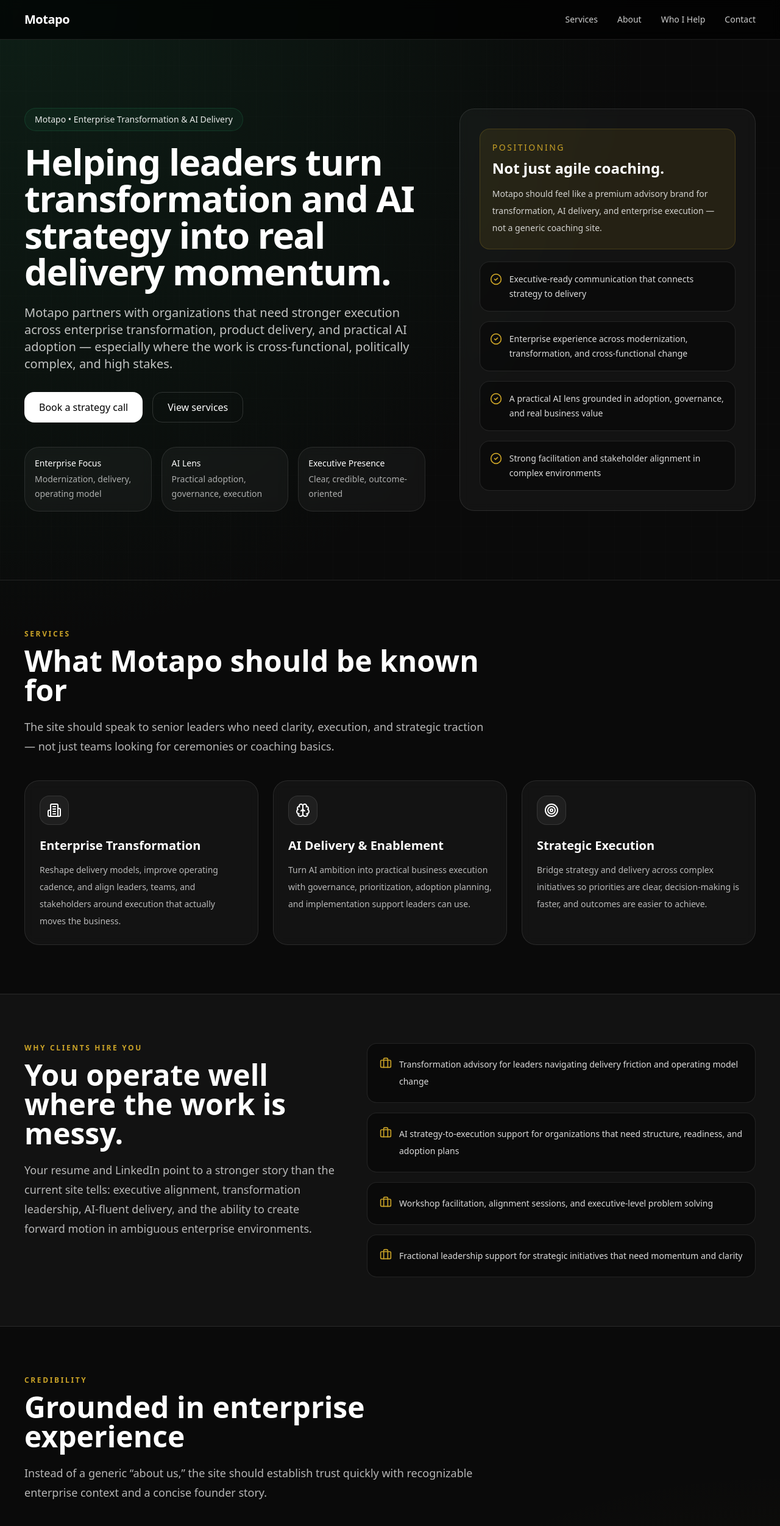
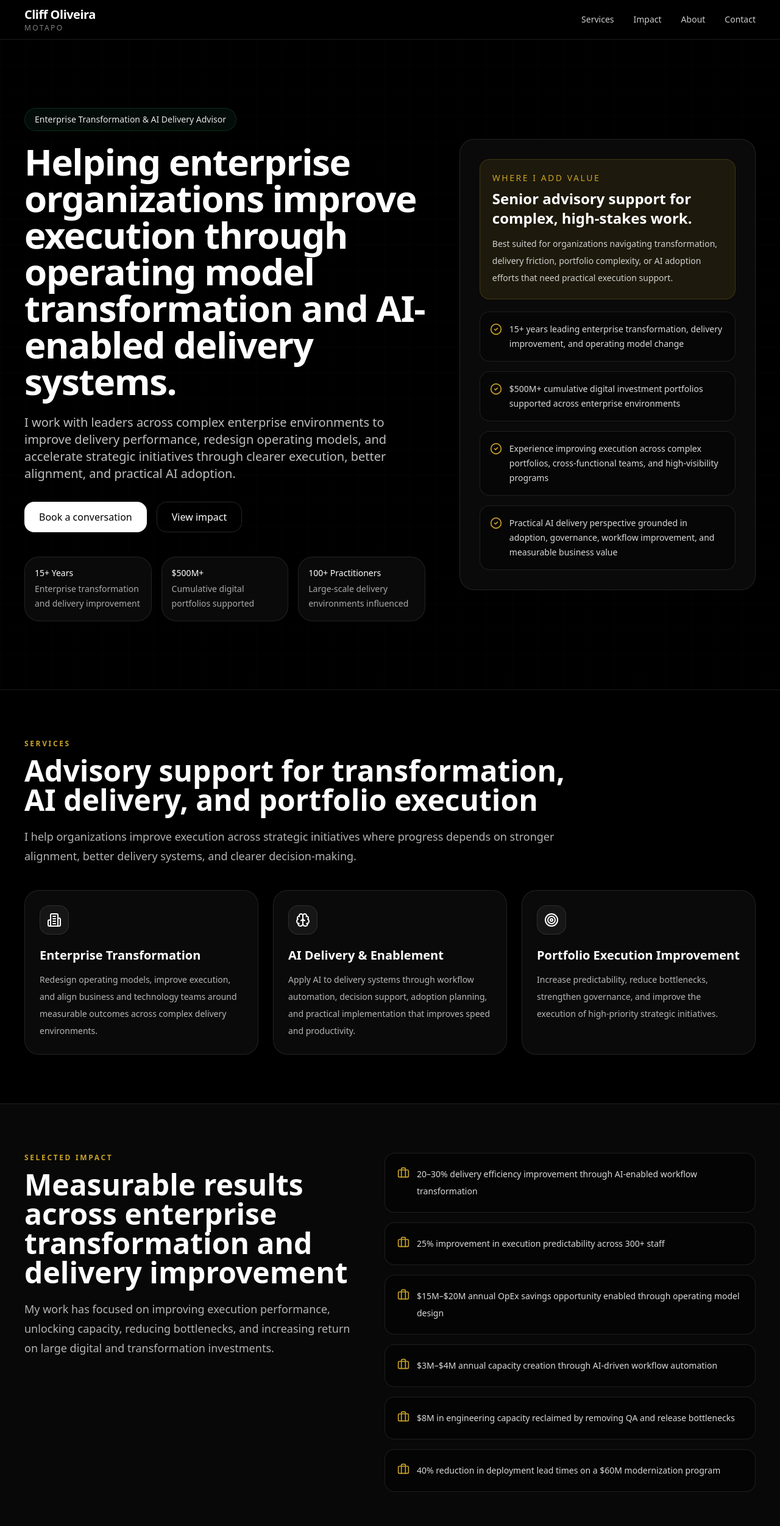
Before and after one commit to motapo-user/motapo-website, a Next.js app: page / in a window 1280 px wide. Shown: the top 2503 px of the page at 61% size. Built offline with nearby package versions, Linux system fonts and the light colour scheme.

Commit message:
Update page.tsx
New copy that's relevant to the clients

```diff
--- a/app/page.tsx
+++ b/app/page.tsx
@@ -14,69 +14,83 @@ const services = [
     icon: Building2,
     title: "Enterprise Transformation",
     description:
-      "Reshape delivery models, improve operating cadence, and align leaders, teams, and stakeholders around execution that actually moves the business.",
+      "Redesign operating models, improve execution, and align business and technology teams around measurable outcomes across complex delivery environments.",
   },
   {
     icon: Brain,
     title: "AI Delivery & Enablement",
     description:
-      "Turn AI ambition into practical business execution with governance, prioritization, adoption planning, and implementation support leaders can use.",
+      "Apply AI to delivery systems through workflow automation, decision support, adoption planning, and practical implementation that improves speed and productivity.",
   },
   {
     icon: Target,
-    title: "Strategic Execution",
+    title: "Portfolio Execution Improvement",
     description:
-      "Bridge strategy and delivery across complex initiatives so priorities are clear, decision-making is faster, and outcomes are easier to achieve.",
+      "Increase predictability, reduce bottlenecks, strengthen governance, and improve the execution of high-priority strategic initiatives.",
   },
 ];
 
 const differentiators = [
-  "Executive-ready communication that connects strategy to delivery",
-  "Enterprise experience across modernization, transformation, and cross-functional change",
-  "A practical AI lens grounded in adoption, governance, and real business value",
-  "Strong facilitation and stakeholder alignment in complex environments",
+  "15+ years leading enterprise transformation, delivery improvement, and operating model change",
+  "$500M+ cumulative digital investment portfolios supported across enterprise environments",
+  "Experience improving execution across complex portfolios, cross-functional teams, and high-visibility programs",
+  "Practical AI delivery perspective grounded in adoption, governance, workflow improvement, and measurable business value",
 ];
 
 const credibility = [
   {
     company: "IGM Financial",
-    text: "Enterprise modernization, stakeholder alignment, and delivery leadership in highly visible transformation environments.",
+    text: "Supported a $120M+ portfolio environment through operating model design, delivery optimization, and AI-enabled workflow transformation.",
   },
   {
-    company: "360insights",
-    text: "Scaled delivery improvement and helped leaders connect execution, team performance, and business priorities.",
+    company: "Scotiabank",
+    text: "Improved concept-to-cash speed and delivery efficiency across large-scale digital product and transformation initiatives.",
   },
   {
-    company: "Points",
-    text: "Supported fast-moving digital teams with stronger collaboration, delivery rhythm, and organizational change.",
+    company: "360insights / Points",
+    text: "Led delivery improvement, collaboration, and execution support across complex product and technology organizations.",
   },
 ];
 
-const engagements = [
-  "Transformation advisory for leaders navigating delivery friction and operating model change",
-  "AI strategy-to-execution support for organizations that need structure, readiness, and adoption plans",
-  "Workshop facilitation, alignment sessions, and executive-level problem solving",
-  "Fractional leadership support for strategic initiatives that need momentum and clarity",
+const impactPoints = [
+  "20–30% delivery efficiency improvement through AI-enabled workflow transformation",
+  "25% improvement in execution predictability across 300+ staff",
+  "$15M–$20M annual OpEx savings opportunity enabled through operating model design",
+  "$3M–$4M annual capacity creation through AI-driven workflow automation",
+  "$8M in engineering capacity reclaimed by removing QA and release bottlenecks",
+  "40% reduction in deployment lead times on a $60M modernization program",
+];
+
+const whoIHelp = [
+  "Enterprise leaders responsible for transformation, modernization, and strategic execution",
+  "Organizations improving operating models, delivery systems, and cross-functional alignment",
+  "Teams exploring how AI can improve execution, workflow efficiency, and decision-making",
+  "Programs where delivery friction, ambiguity, or stakeholder complexity is slowing progress",
 ];
 
 export default function HomePage() {
   return (
-    <main>
-      <header className="sticky top-0 z-50 border-b border-white/10 bg-black/70 backdrop-blur">
+    <main className="min-h-screen bg-black text-white">
+      <header className="sticky top-0 z-50 border-b border-white/10 bg-black/80 backdrop-blur">
         <div className="section-shell flex h-16 items-center justify-between">
-          <a href="#" className="text-xl font-semibold tracking-tight">
-            Motapo
-          </a>
+          <div>
+            <div className="text-xl font-semibold tracking-tight">
+              Cliff Oliveira
+            </div>
+            <div className="hidden text-xs uppercase tracking-[0.2em] text-white/50 sm:block">
+              Motapo
+            </div>
+          </div>
 
           <nav className="hidden items-center gap-8 text-sm text-white/80 md:flex">
             <a href="#services" className="hover:text-white">
               Services
             </a>
+            <a href="#impact" className="hover:text-white">
+              Impact
+            </a>
             <a href="#about" className="hover:text-white">
               About
-            </a>
-            <a href="#who-i-help" className="hover:text-white">
-              Who I Help
             </a>
             <a href="#contact" className="hover:text-white">
               Contact
@@ -90,19 +104,19 @@ export default function HomePage() {
         <div className="section-shell relative grid gap-14 py-20 lg:grid-cols-[1.15fr_0.85fr] lg:items-center lg:py-28">
           <div>
             <div className="mb-5 inline-flex items-center rounded-full border border-motapo-green/30 bg-motapo-green/10 px-4 py-2 text-sm text-white/90">
-              Motapo • Enterprise Transformation & AI Delivery
+              Enterprise Transformation & AI Delivery Advisor
             </div>
 
-            <h1 className="max-w-4xl text-4xl font-semibold leading-tight tracking-tight md:text-6xl">
-              Helping leaders turn transformation and AI strategy into real
-              delivery momentum.
+            <h1 className="max-w-5xl text-4xl font-semibold leading-tight tracking-tight md:text-6xl">
+              Helping enterprise organizations improve execution through
+              operating model transformation and AI-enabled delivery systems.
             </h1>
 
-            <p className="mt-6 max-w-2xl text-lg leading-8 text-white/75 md:text-xl">
-              Motapo partners with organizations that need stronger execution
-              across enterprise transformation, product delivery, and practical
-              AI adoption — especially where the work is cross-functional,
-              politically complex, and high stakes.
+            <p className="mt-6 max-w-3xl text-lg leading-8 text-white/75 md:text-xl">
+              I work with leaders across complex enterprise environments to
+              improve delivery performance, redesign operating models, and
+              accelerate strategic initiatives through clearer execution, better
+              alignment, and practical AI adoption.
             </p>
 
             <div className="mt-8 flex flex-wrap gap-4">
@@ -110,21 +124,21 @@ export default function HomePage() {
                 href="#contact"
                 className="inline-flex items-center rounded-2xl bg-white px-6 py-3 font-medium text-black transition hover:opacity-90"
               >
-                Book a strategy call
+                Book a conversation
               </a>
               <a
-                href="#services"
+                href="#impact"
                 className="inline-flex items-center rounded-2xl border border-white/15 px-6 py-3 font-medium text-white transition hover:bg-white/5"
               >
-                View services
+                View impact
               </a>
             </div>
 
             <div className="mt-10 grid gap-4 sm:grid-cols-3">
               {[
-                ["Enterprise Focus", "Modernization, delivery, operating model"],
-                ["AI Lens", "Practical adoption, governance, execution"],
-                ["Executive Presence", "Clear, credible, outcome-oriented"],
+                ["15+ Years", "Enterprise transformation and delivery improvement"],
+                ["$500M+", "Cumulative digital portfolios supported"],
+                ["100+ Practitioners", "Large-scale delivery environments influenced"],
               ].map(([title, text]) => (
                 <div key={title} className="card p-4">
                   <div className="text-sm font-medium text-white">{title}</div>
@@ -139,15 +153,15 @@ export default function HomePage() {
           <div className="card p-6 md:p-8">
             <div className="rounded-2xl border border-motapo-gold/20 bg-motapo-gold/10 p-5">
               <div className="text-sm uppercase tracking-[0.18em] text-motapo-gold">
-                Positioning
+                Where I Add Value
               </div>
               <div className="mt-2 text-2xl font-semibold">
-                Not just agile coaching.
+                Senior advisory support for complex, high-stakes work.
               </div>
               <p className="mt-3 text-sm leading-7 text-white/80">
-                Motapo should feel like a premium advisory brand for
-                transformation, AI delivery, and enterprise execution — not a
-                generic coaching site.
+                Best suited for organizations navigating transformation,
+                delivery friction, portfolio complexity, or AI adoption efforts
+                that need practical execution support.
               </p>
             </div>
 
@@ -167,15 +181,15 @@ export default function HomePage() {
       </section>
 
       <section id="services" className="section-shell py-20">
-        <div className="max-w-3xl">
+        <div className="max-w-4xl">
           <div className="eyebrow">Services</div>
           <h2 className="mt-3 text-3xl font-semibold md:text-5xl">
-            What Motapo should be known for
+            Advisory support for transformation, AI delivery, and portfolio execution
           </h2>
           <p className="mt-5 text-lg leading-8 text-white/70">
-            The site should speak to senior leaders who need clarity, execution,
-            and strategic traction — not just teams looking for ceremonies or
-            coaching basics.
+            I help organizations improve execution across strategic initiatives
+            where progress depends on stronger alignment, better delivery
+            systems, and clearer decision-making.
           </p>
         </div>
 
@@ -197,24 +211,29 @@ export default function HomePage() {
         </div>
       </section>
 
-      <section id="who-i-help" className="border-y border-white/10 bg-white/[0.03]">
-        <div className="section-shell grid gap-10 py-20 lg:grid-cols-[0.9fr_1.1fr]">
+      <section
+        id="impact"
+        className="border-y border-white/10 bg-white/[0.03]"
+      >
+        <div className="section-shell grid gap-10 py-20 lg:grid-cols-[0.95fr_1.05fr]">
           <div>
-            <div className="eyebrow">Why clients hire you</div>
+            <div className="eyebrow">Selected Impact</div>
             <h2 className="mt-3 text-3xl font-semibold md:text-5xl">
-              You operate well where the work is messy.
+              Measurable results across enterprise transformation and delivery improvement
             </h2>
             <p className="mt-5 text-lg leading-8 text-white/70">
-              Your resume and LinkedIn point to a stronger story than the
-              current site tells: executive alignment, transformation
-              leadership, AI-fluent delivery, and the ability to create forward
-              motion in ambiguous enterprise environments.
+              My work has focused on improving execution performance, unlocking
+              capacity, reducing bottlenecks, and increasing return on large
+              digital and transformation investments.
             </p>
           </div>
 
           <div className="grid gap-4">
-            {engagements.map((item) => (
-              <div key={item} className="rounded-2xl border border-white/10 bg-black/40 p-5">
+            {impactPoints.map((item) => (
+              <div
+                key={item}
+                className="rounded-2xl border border-white/10 bg-black/40 p-5"
+              >
                 <div className="flex items-start gap-3">
                   <Briefcase className="mt-0.5 h-5 w-5 shrink-0 text-motapo-gold" />
                   <p className="text-sm leading-7 text-white/85">{item}</p>
@@ -225,16 +244,38 @@ export default function HomePage() {
         </div>
       </section>
 
-      <section id="about" className="section-shell py-20">
-        <div className="max-w-3xl">
-          <div className="eyebrow">Credibility</div>
+      <section className="section-shell py-20">
+        <div className="max-w-4xl">
+          <div className="eyebrow">Who I Work With</div>
           <h2 className="mt-3 text-3xl font-semibold md:text-5xl">
-            Grounded in enterprise experience
+            Support for leaders navigating transformation, execution, and change
           </h2>
           <p className="mt-5 text-lg leading-8 text-white/70">
-            Instead of a generic “about us,” the site should establish trust
-            quickly with recognizable enterprise context and a concise founder
-            story.
+            Especially relevant for enterprise environments where initiatives
+            are important, visible, and difficult to move forward.
+          </p>
+        </div>
+
+        <div className="mt-10 grid gap-6 md:grid-cols-2">
+          {whoIHelp.map((item) => (
+            <div key={item} className="card p-6">
+              <p className="text-sm leading-7 text-white/80">{item}</p>
+            </div>
+          ))}
+        </div>
+      </section>
+
+      <section id="about" className="section-shell py-20">
+        <div className="max-w-4xl">
+          <div className="eyebrow">Experience</div>
+          <h2 className="mt-3 text-3xl font-semibold md:text-5xl">
+            Enterprise experience in transformation, delivery, and operating model improvement
+          </h2>
+          <p className="mt-5 text-lg leading-8 text-white/70">
+            Experience spans financial services, pensions, payments, digital
+            product organizations, and large-scale portfolio environments where
+            execution, governance, and business alignment directly affect
+            outcomes.
           </p>
         </div>
 
@@ -250,13 +291,17 @@ export default function HomePage() {
         </div>
 
         <div className="mt-12 card p-8">
-          <div className="eyebrow">Founder</div>
-          <h3 className="mt-3 text-3xl font-semibold">Cliff Oliveira</h3>
-          <p className="mt-5 max-w-3xl text-lg leading-8 text-white/75">
-            Enterprise transformation advisor focused on strategic execution,
-            AI delivery, and cross-functional alignment. Experienced in helping
-            leaders and teams navigate complexity, accelerate outcomes, and
-            create delivery systems that support real business change.
+          <div className="eyebrow">About Cliff Oliveira</div>
+          <h3 className="mt-3 text-3xl font-semibold">
+            Enterprise Transformation & AI Delivery Advisor
+          </h3>
+          <p className="mt-5 max-w-4xl text-lg leading-8 text-white/75">
+            I help organizations improve execution across complex strategic
+            initiatives through operating model redesign, delivery system
+            improvement, AI-enabled workflow transformation, and stronger
+            cross-functional alignment. My focus is on creating measurable
+            business outcomes in environments where complexity, scale, and
+            stakeholder dynamics make progress difficult.
           </p>
         </div>
       </section>
@@ -269,25 +314,25 @@ export default function HomePage() {
           <div>
             <div className="eyebrow">Contact</div>
             <h2 className="mt-3 text-3xl font-semibold md:text-5xl">
-              Let’s talk about what needs to move.
+              Let’s talk about the work that needs to move.
             </h2>
             <p className="mt-5 max-w-2xl text-lg leading-8 text-white/75">
-              Whether you’re navigating enterprise transformation, evaluating AI
-              initiatives, or trying to unblock strategic delivery, Motapo can
-              help create clarity and momentum.
+              Whether you are improving a delivery model, leading a
+              transformation effort, or exploring how AI can accelerate
+              execution, I’d be glad to connect.
             </p>
           </div>
 
           <div className="flex flex-wrap gap-4">
             <a
-              href="mailto:cliff@motapo.com"
+              href="mailto:hello@motapo.com"
               className="inline-flex items-center rounded-2xl bg-white px-6 py-3 font-medium text-black transition hover:opacity-90"
             >
               <Mail className="mr-2 h-4 w-4" />
-              Email Motapo
+              Email Cliff
             </a>
             <a
-              href="https://www.linkedin.com/in/cliffo/"
+              href="https://www.linkedin.com/"
               target="_blank"
               rel="noreferrer"
               className="inline-flex items-center rounded-2xl border border-white/15 px-6 py-3 font-medium text-white transition hover:bg-white/5"
```
